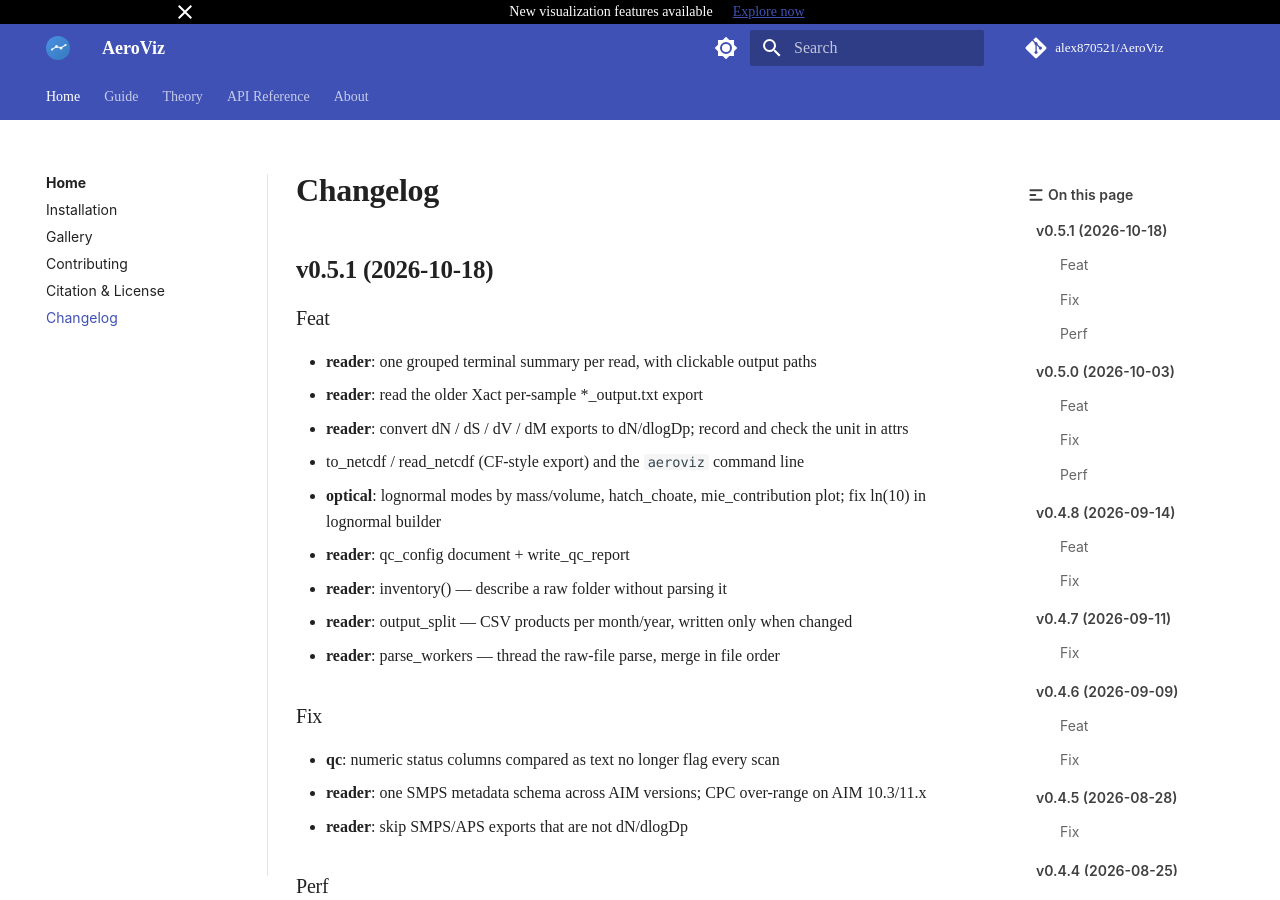
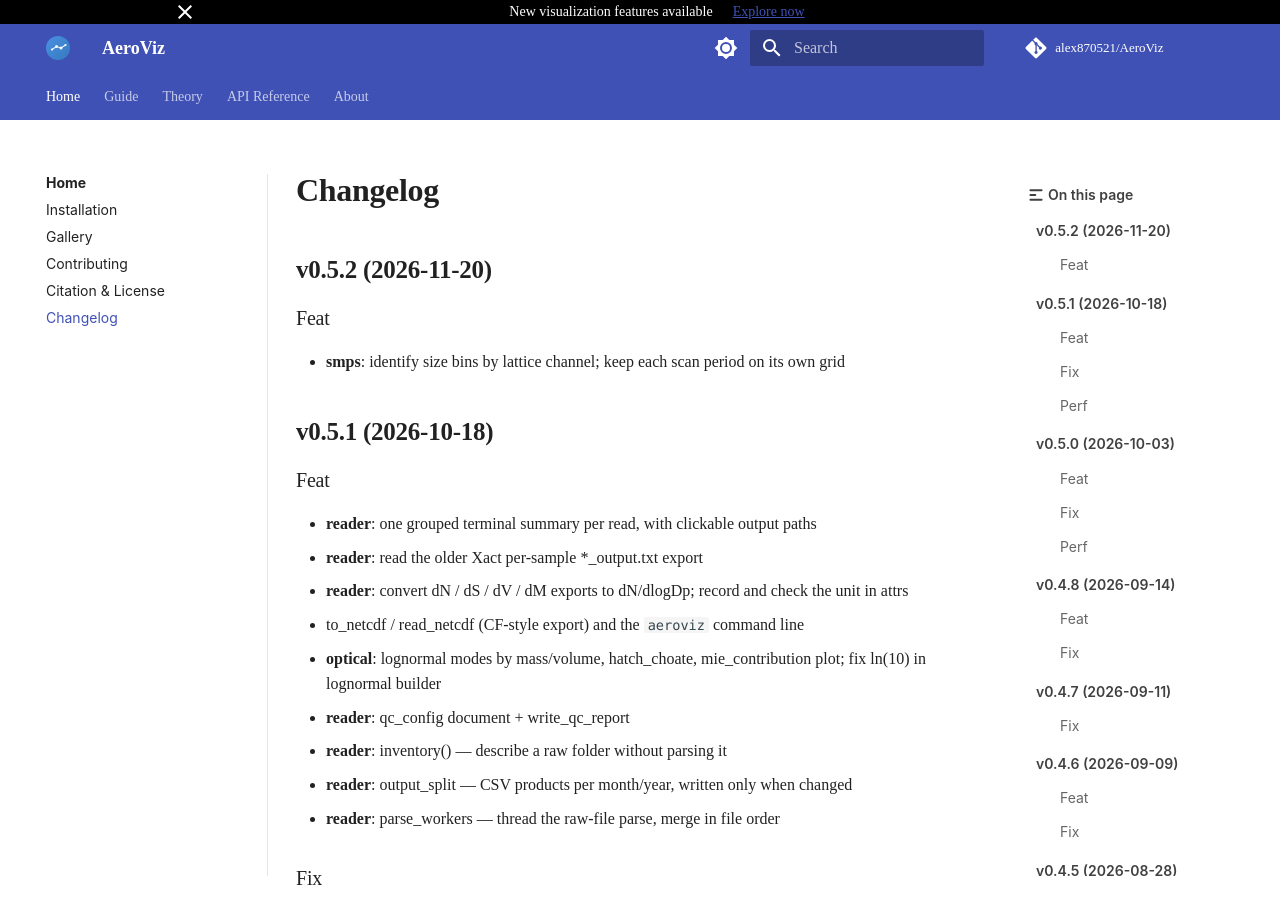
Before and after one commit to Alex870521/AeroViz, an MkDocs documentation site: the page built from docs/CHANGELOG.md, in a window 1280 px wide and 900 px high. Built offline with MkDocs 1.6.1 and Material for MkDocs 9.7.7, drawn with Linux system fonts in a browser that asks for light colours; some web fonts are replaced; comment, search, counter and statistics services are not loaded.

Commit message:
bump: version 0.5.1 → 0.5.2

```diff
--- a/docs/CHANGELOG.md
+++ b/docs/CHANGELOG.md
@@ -1,3 +1,9 @@
+## v0.5.2 (2026-11-20)
+
+### Feat
+
+- **smps**: identify size bins by lattice channel; keep each scan period on its own grid
+
 ## v0.5.1 (2026-10-18)
 
 ### Feat
--- a/pyproject.toml
+++ b/pyproject.toml
@@ -9,7 +9,7 @@ build-backend = "mesonpy"
 
 [project]
 name = "AeroViz"
-version = "0.5.1"
+version = "0.5.2"
 description = "Aerosol data processing and visualization toolkit. Read, QC, and analyze data from SMPS, APS, AE33, TEOM, Nephelometer, XRF, and 15+ atmospheric instruments."
 authors = [{ name = "Alex Chan", email = "alex870521@gmail.com" }]
 license = { text = "MIT" }
```
Also changed, not shown: 1 other file.
